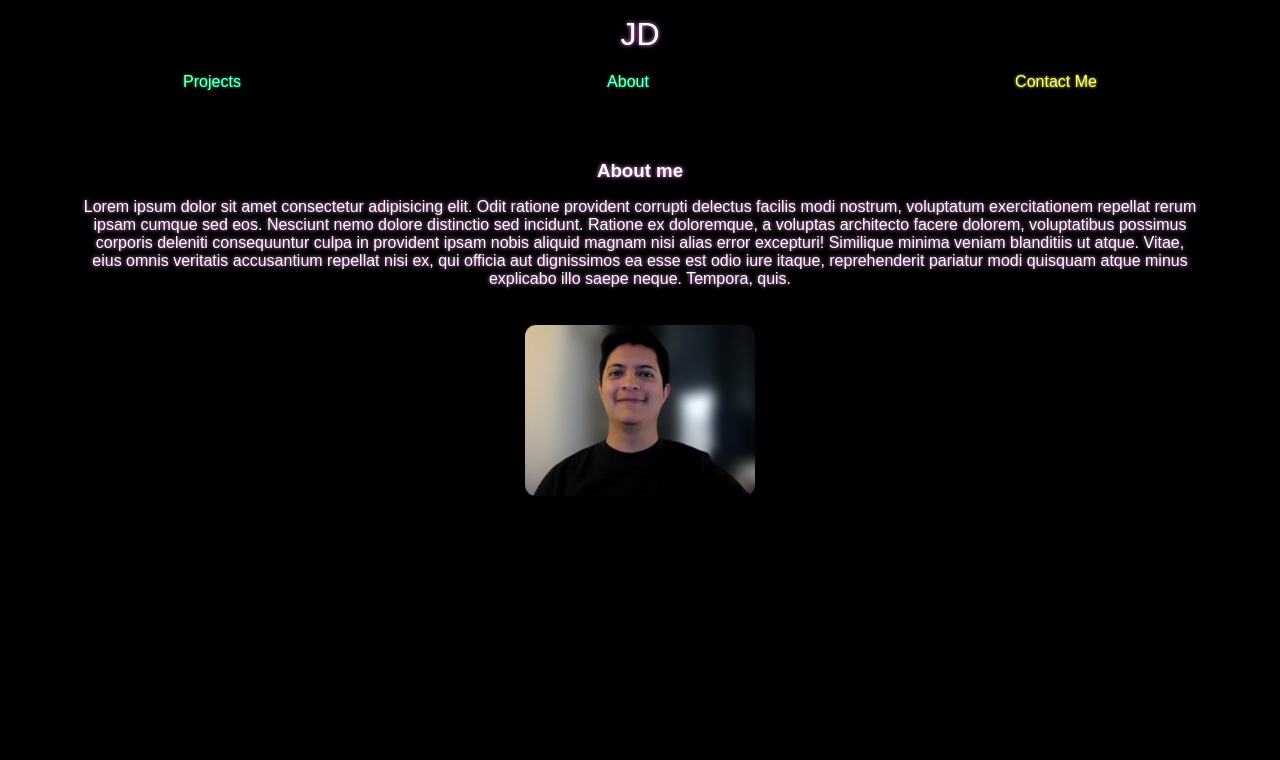
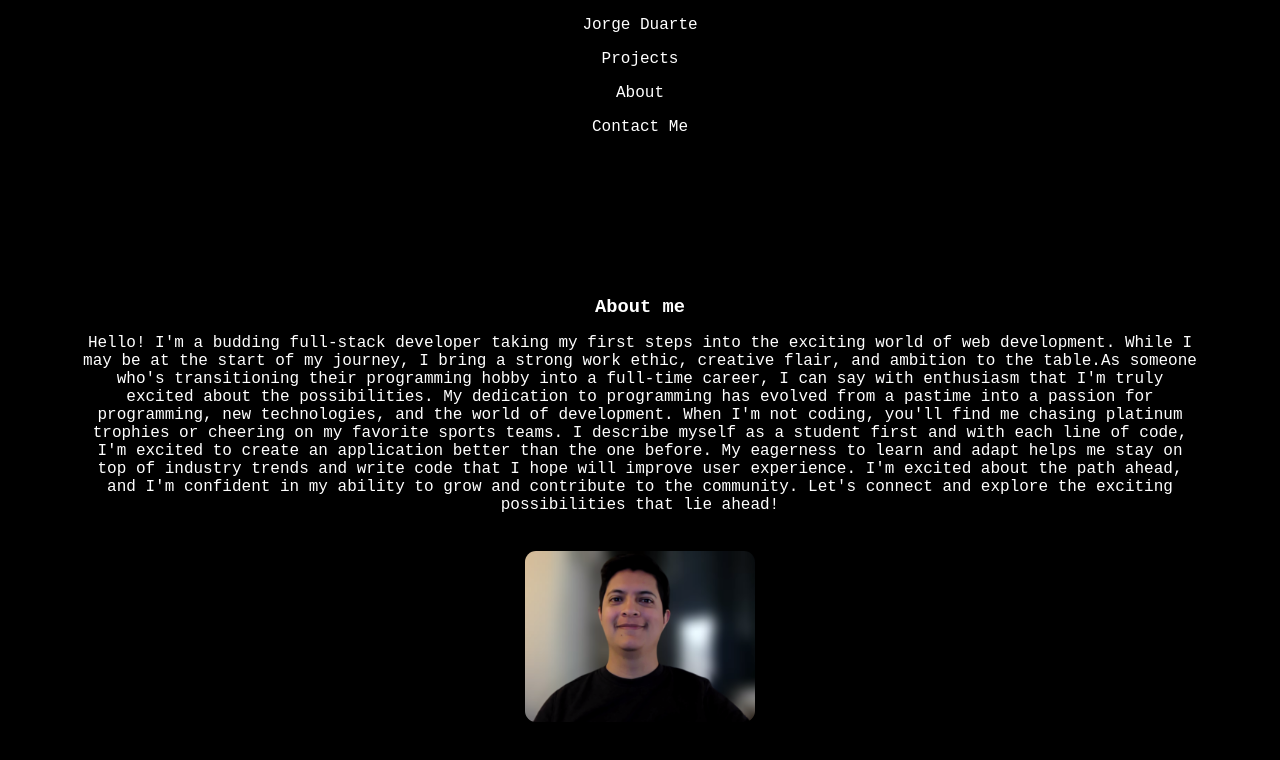
Before and after one commit to saduhub/Developer-Portfolio-React, a React (Vite) app: page /about in a window 1280 px wide. Shown: the top 760 px of the page. Built offline with nearby package versions, Linux system fonts and the light colour scheme.

Commit message:
fixed website styles

```diff
--- a/src/components/About.jsx
+++ b/src/components/About.jsx
@@ -35,9 +35,7 @@ function About() {
         <section style={styles.sectionStyle} >
             <div style={styles.divStyle}>
                 <h3 style={styles.h3Style}>About me</h3>
-                <p style={styles.pStyle}>Lorem ipsum dolor sit amet consectetur adipisicing elit. Odit ratione provident corrupti delectus facilis modi nostrum, voluptatum exercitationem repellat rerum ipsam cumque sed eos. Nesciunt nemo dolore distinctio sed incidunt.
-                Ratione ex doloremque, a voluptas architecto facere dolorem, voluptatibus possimus corporis deleniti consequuntur culpa in provident ipsam nobis aliquid magnam nisi alias error excepturi! Similique minima veniam blanditiis ut atque.
-                Vitae, eius omnis veritatis accusantium repellat nisi ex, qui officia aut dignissimos ea esse est odio iure itaque, reprehenderit pariatur modi quisquam atque minus explicabo illo saepe neque. Tempora, quis.</p>
+                <p style={styles.pStyle}>Hello! I'm a budding full-stack developer taking my first steps into the exciting world of web development. While I may be at the start of my journey, I bring a strong work ethic, creative flair, and ambition to the table.As someone who's transitioning their programming hobby into a full-time career, I can say with enthusiasm that I'm truly excited about the possibilities. My dedication to programming has evolved from a pastime into a passion for programming, new technologies, and the world of development. When I'm not coding, you'll find me chasing platinum trophies or cheering on my favorite sports teams. I describe myself as a student first and with each line of code, I'm excited to create an application better than the one before. My eagerness to learn and adapt helps me stay on top of industry trends and write code that I hope will improve user experience. I'm excited about the path ahead, and I'm confident in my ability to grow and contribute to the community. Let's connect and explore the exciting possibilities that lie ahead!</p>
             </div>
             <div style={styles.imageDivStyle}>
                 <img src={profile} alt="Jorge Duarte" style={styles.imageStyle}/>
--- a/src/components/Navbar.jsx
+++ b/src/components/Navbar.jsx
@@ -1,72 +1,34 @@
-// No more anchor tags. React Link component for seamless navigation
 import { Link } from "react-router-dom";
 
 const styles = {
-  headerStyle: {
-    // display: 'flex',
-    // flexDirection: 'column',
-    justifyContent: 'space-around',
-    position: 'fixed',
-    width: '100vw',
-    top: '0',
-    zIndex: '2',
-    backgroundColor: 'rgba(0, 0, 0, 0.9)',
-    // padding: '1rem',
-  },
-  // navbarStyle: {
-  //   background: 'black',
-  //   color: 'white',
-  // },
-  // paragraphStyle: {
-
-  // },
-  iconStyle: {
-    display: 'flex',
-    alignItems: 'center',
-    justifyContent: 'center',
-    // marginLeft: 'var(--standard-margin)',
-    color: 'white',
-    fontSize: '2rem',
-    textShadow: '0px 0px 4px var(--purple-font-color)',
-    textDecoration: 'none',
-    margin: '1rem auto 0rem',
-  },
   ulStyle: {
-    display: 'flex',
-    justifyContent: 'space-around',
+    padding: 0,
+    textAlign: 'center',
   },
   liStyle: {
-    display: 'flex',
-    margin: 'var(--standard-margin)',
-    textDecoration: 'none',
+    margin: '1rem 0'
   },
   linkStyle: {
-    fontSize: '1rem',
-    color: 'var(--teal-font-color)',
     textDecoration: 'none',
-    textShadow: '0px 0px 3px var(--green-font-color)',
+    color: 'inherit'
+  },
+  navbarStyle: {
+
   },
   contactStyle: {
-    fontSize: '1rem',
-    color: 'var(--yellow-font-color)',
-    textDecoration: 'none',
-    textShadow: '0px 0px 3px var(--yellow-font-color)',
-    textAlign: 'center',
+
   }
 };
 
 function Navbar() {
   return (
-    <header style={styles.headerStyle}>
-        <div>
-            <p>
-              <Link to="/" style={styles.iconStyle}>
-                JD
-              </Link>
-            </p>
-        </div>
     <nav style={styles.navbarStyle}>
         <ul style={styles.ulStyle}>
+          <li style={styles.liStyle}>
+            <Link to="/about" style={styles.linkStyle}>
+              Jorge Duarte
+            </Link>
+          </li>
           <li style={styles.liStyle}>
             <Link to="/projects" style={styles.linkStyle}>
               Projects
@@ -78,14 +40,12 @@ function Navbar() {
             </Link>
           </li>
           <li style={styles.liStyle}>
-                <Link to="/contact" style={styles.contactStyle}>
+            <Link to="/contact" style={styles.linkStyle}>
               Contact Me
             </Link>
           </li>
         </ul>
     </nav>
-    </header>
-
   );
 }
 
--- a/src/components/Projects.jsx
+++ b/src/components/Projects.jsx
@@ -5,13 +5,20 @@ import geometry from '../assets/images/geometry.jpg';
 const styles = {
   sectionStyle: {
     backgroundColor: 'black',
-    marginTop: '10rem',
+  },
+  AllProjectsDivStyle: {
+    display: 'flex', // Activate flexbox
+    flexDirection: 'column', // Align children vertically
+    alignItems: 'center', // Center children horizontally
+    justifyContent: 'center', // Center children vertically
+    height: '100%',
   },
   projectDivStyle: {
     margin: '2rem',
     padding: '1rem',
     backgroundColor: 'gray',
     borderRadius: '1rem',
+    maxWidth: '20rem'
   },
   imageStyle: {
     maxWidth: '15rem',
@@ -57,7 +64,8 @@ const projects = {
 function Projects() {
   return (
     <section style={styles.sectionStyle}>
-        {/* Iterate over each project. Create specified html for each project and assign identifying key based on the keys found in projects object. */}
+      <div style={styles.AllProjectsDivStyle}>
+      {/* Iterate over each project. Create specified html for each project and assign identifying key based on the keys found in projects object. */}
       {Object.keys(projects).map((projectKey) => {
         const project = projects[projectKey];
         return (
@@ -72,9 +80,10 @@ function Projects() {
           </div>
         );
       })}
+      </div>
       <div style={styles.divStyle}>
         <h2 style={styles.h2Style}>Technologies Used</h2>
-        <p style={styles.pStyle}>HTML, CSS, JavaScript, Git, Bootstrap, React, Node.js, Express.js, and MongoDB.</p>
+        <p style={styles.pStyle}>JavaScript ES6+, CSS3, HTML5, SQL, NoSQL, GitHub, MongoDB, MySQL, Express, React, Node, JQuery, Bootstrap, Tailwind CSS, DOM, APIs, JSON, AJAX, OOP, MVC, Sequelize, Jest test suites, git, npm, Mongoose.</p>
       </div>
     </section>
   );
--- a/src/global-styles.css
+++ b/src/global-styles.css
@@ -7,13 +7,8 @@
   /* Remove default margin */
   body, h1, h2, h3, h4, h5, h6, p, ul, ol {
     margin: 0;
-  }
-
-  /* Remove default padding */
-  ul, ol {
     padding: 0;
   }
-
   /* Remove default list style */
   ul, ol {
     list-style: none;
@@ -21,34 +16,12 @@
 
   /* Set default font family and size */
   body {
-    font-family: Arial, sans-serif;
+    font-family: monospace;
     font-size: 16px;
   }
-/* Css reset */
-
-:root{
-    --background-color-1: rgb(2, 2, 2);
-    --background-color-2: #0f0f0f;
-    --green-font-color: #25fd30;
-    --teal-font-color: rgb(127, 254, 254);
-    --yellow-font-color: rgb(255, 255, 113);
-    --purple-font-color: rgba(255, 150, 255, 1);
-    --orange-font-color: rgba(255, 204, 153, 1);
-    --standard-padding: 20px;
-    --standard-margin-bottom: 100px;
-    --standard-margin: 20px;
-}
 
 
-* {
-    margin: 0;
-    padding: 0;
-    box-sizing: border-box;
-}
-
 body {
-    margin: 0;
-    font-family: Arial, sans-serif;
     background-color: black;
     color: white;
 }
```
Lines whose indentation alone changed are shown as unchanged.
